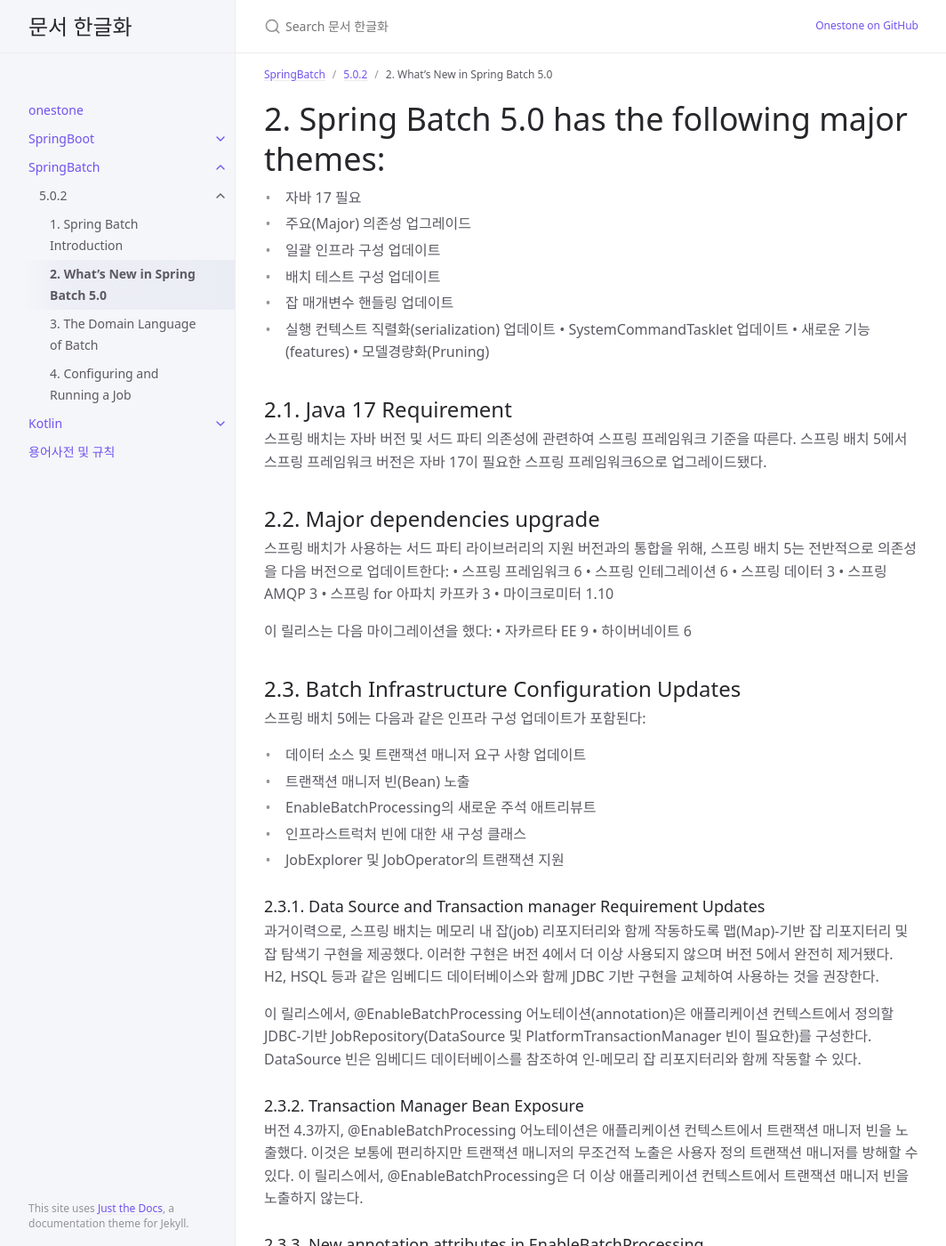
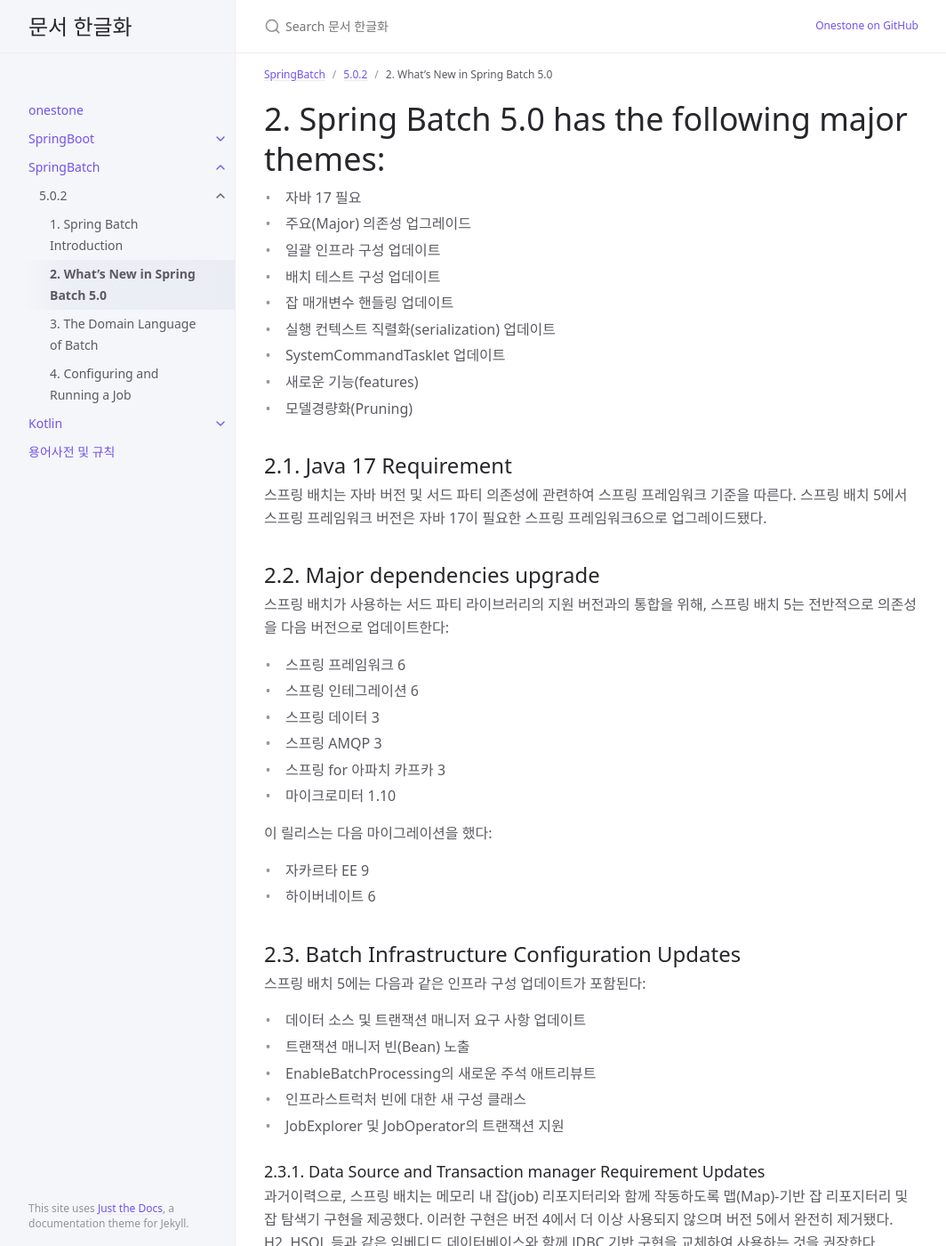
Before and after one commit to onestone9900/onestone9900.github.io, a Jekyll site: the page built from docs/spring_batch/5.0.2/2. what’s_new_in_spring_batch _5.0.md, in a window 1280 px wide and 1400 px high. Shown: the whole window at 89% size, without its empty margins (107-1171 px from the left). Built offline with Jekyll 4.4.1, drawn with Linux system fonts in a browser that asks for light colours.

Commit message:
docs: 나열 몇 테이블 깨짐 해결

```diff
--- a/docs/spring_batch/5.0.2/2. what’s_new_in_spring_batch _5.0.md
+++ b/docs/spring_batch/5.0.2/2. what’s_new_in_spring_batch _5.0.md
@@ -13,9 +13,9 @@ nav_order: 2
 - 배치 테스트 구성 업데이트
 - 잡 매개변수 핸들링 업데이트
 - 실행 컨텍스트 직렬화(serialization) 업데이트
-• SystemCommandTasklet 업데이트
-• 새로운 기능(features)
-• 모델경량화(Pruning)
+- SystemCommandTasklet 업데이트
+- 새로운 기능(features)
+- 모델경량화(Pruning)
 
 ## 2.1. Java 17 Requirement
 스프링 배치는 자바 버전 및 서드 파티 의존성에 관련하여 스프링 프레임워크 기준을 따른다. 스프링 배치 5에서 스프링 프레임워크 버전은 자바 17이 필요한 스프링 프레임워크6으로 업그레이드됐다.
@@ -23,16 +23,16 @@ nav_order: 2
 
 ## 2.2. Major dependencies upgrade
 스프링 배치가 사용하는 서드 파티 라이브러리의 지원 버전과의 통합을 위해, 스프링 배치 5는 전반적으로 의존성을 다음 버전으로 업데이트한다:
-• 스프링 프레임워크 6
-• 스프링 인테그레이션 6
-• 스프링 데이터 3
-• 스프링 AMQP 3
-• 스프링 for 아파치 카프카 3
-• 마이크로미터 1.10
+- 스프링 프레임워크 6
+- 스프링 인테그레이션 6
+- 스프링 데이터 3
+- 스프링 AMQP 3
+- 스프링 for 아파치 카프카 3
+- 마이크로미터 1.10
 
 이 릴리스는 다음 마이그레이션을 했다:
-• 자카르타 EE 9
-• 하이버네이트 6
+- 자카르타 EE 9
+- 하이버네이트 6
 
 
 ## 2.3. Batch Infrastructure Configuration Updates
```
Also changed, not shown: docs/spring_batch/5.0.2/3. domain_language_of_batch.md (+13 -0 lines).
